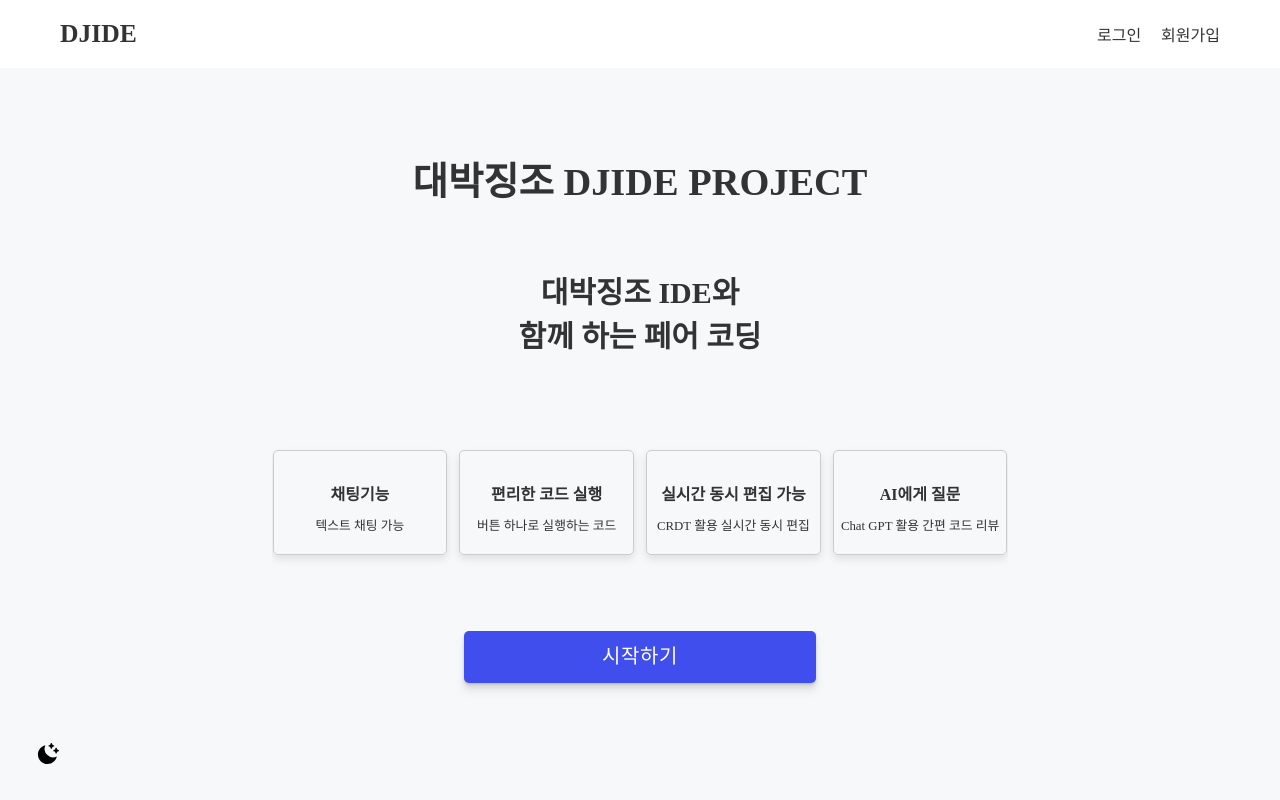
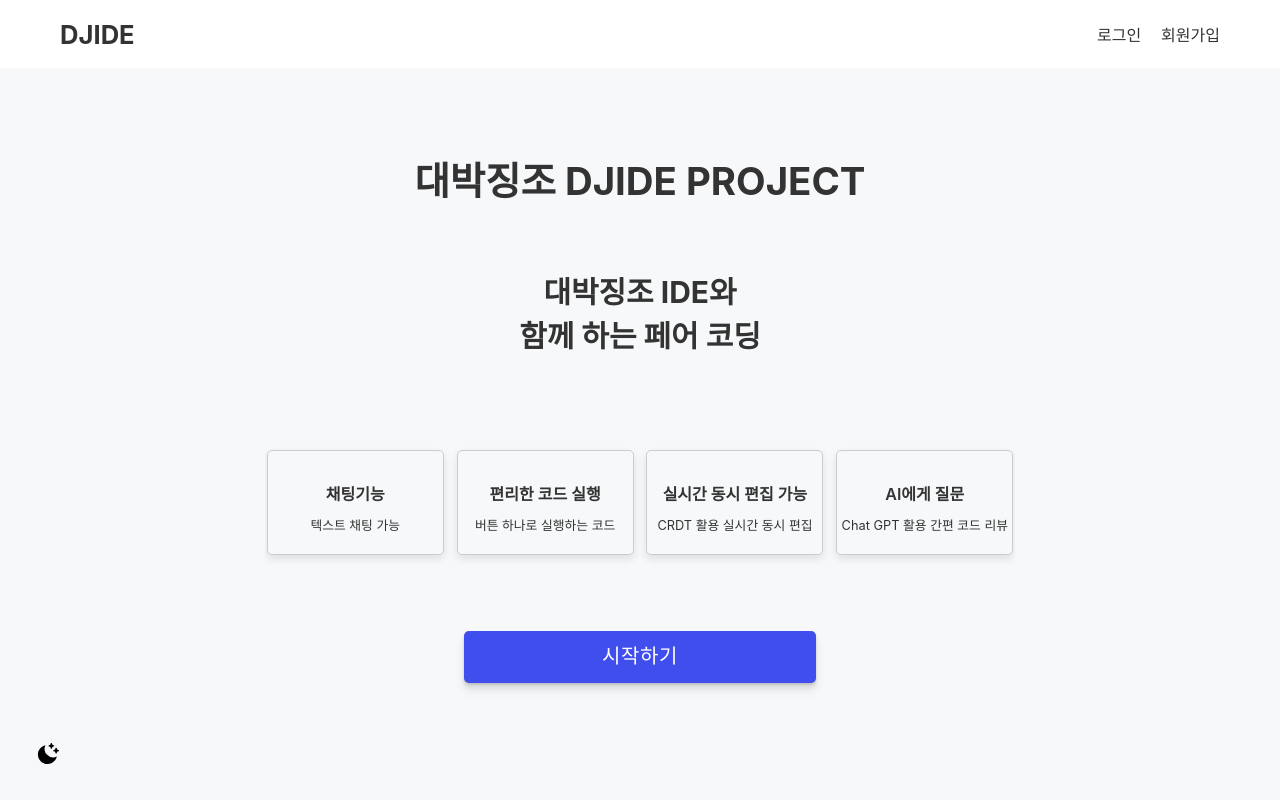
Before and after one commit to The-Great-Sign/IDE-Project-frontend-next, a Next.js app: page / in a window 1280 px wide. Built offline with nearby package versions, Linux system fonts and the light colour scheme; no server answers.

Commit message:
style : IDE-115 폰트 설정(전역)

```diff
--- a/src/styles/globalStyles.ts
+++ b/src/styles/globalStyles.ts
@@ -4,6 +4,7 @@ import { createGlobalStyle } from 'styled-components';
 
 const GlobalStyles = createGlobalStyle`
   body{
+    font-family: "Pretendard Variable", Pretendard, -apple-system, BlinkMacSystemFont, system-ui, Roboto, "Helvetica Neue", "Segoe UI", "Apple SD Gothic Neo", "Noto Sans KR", "Malgun Gothic", "Apple Color Emoji", "Segoe UI Emoji", "Segoe UI Symbol", sans-serif;
     background: ${props => props.theme.colors.bg};
     color: ${props => props.theme.colors.text};
     margin: 0;
```
